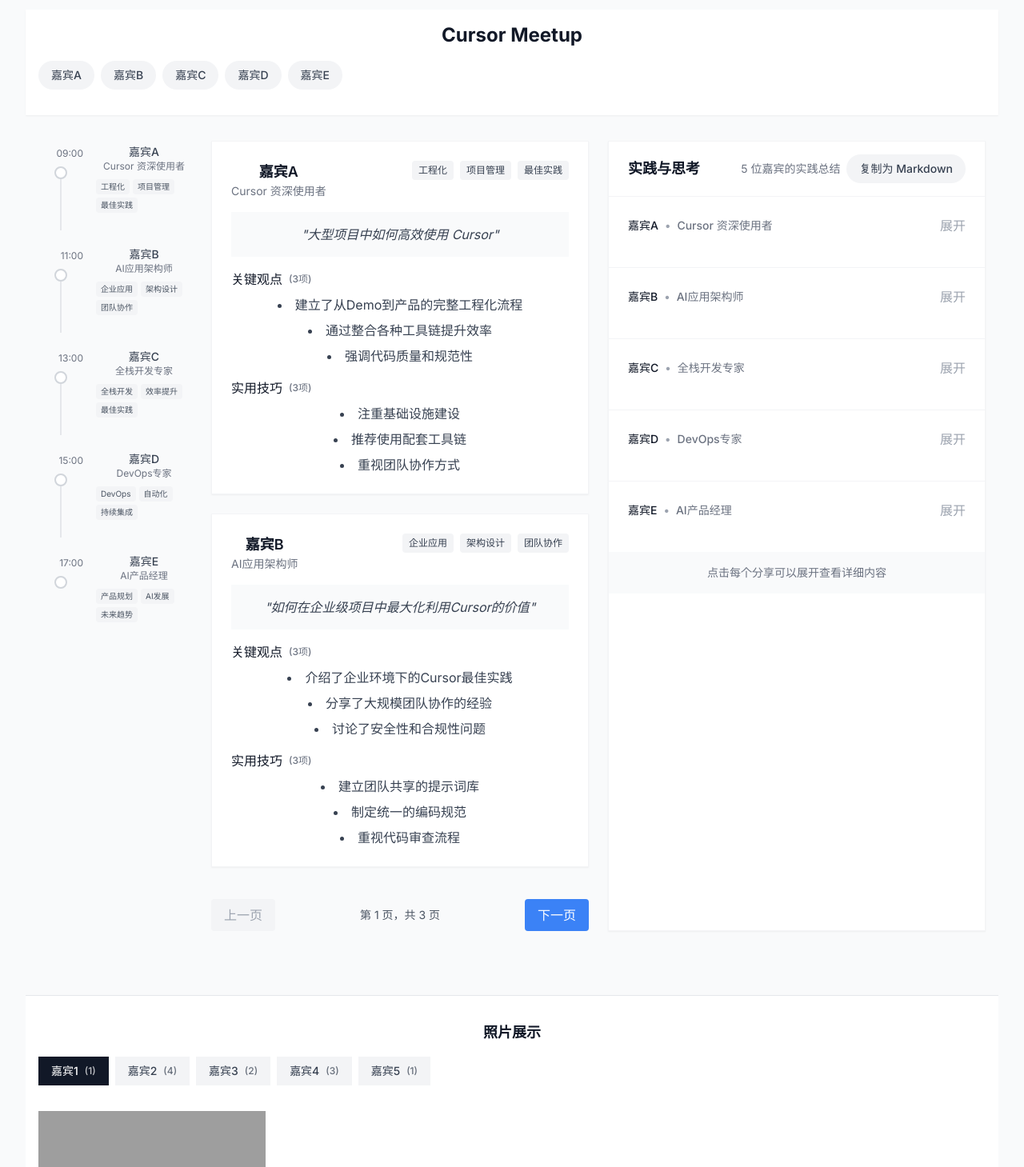
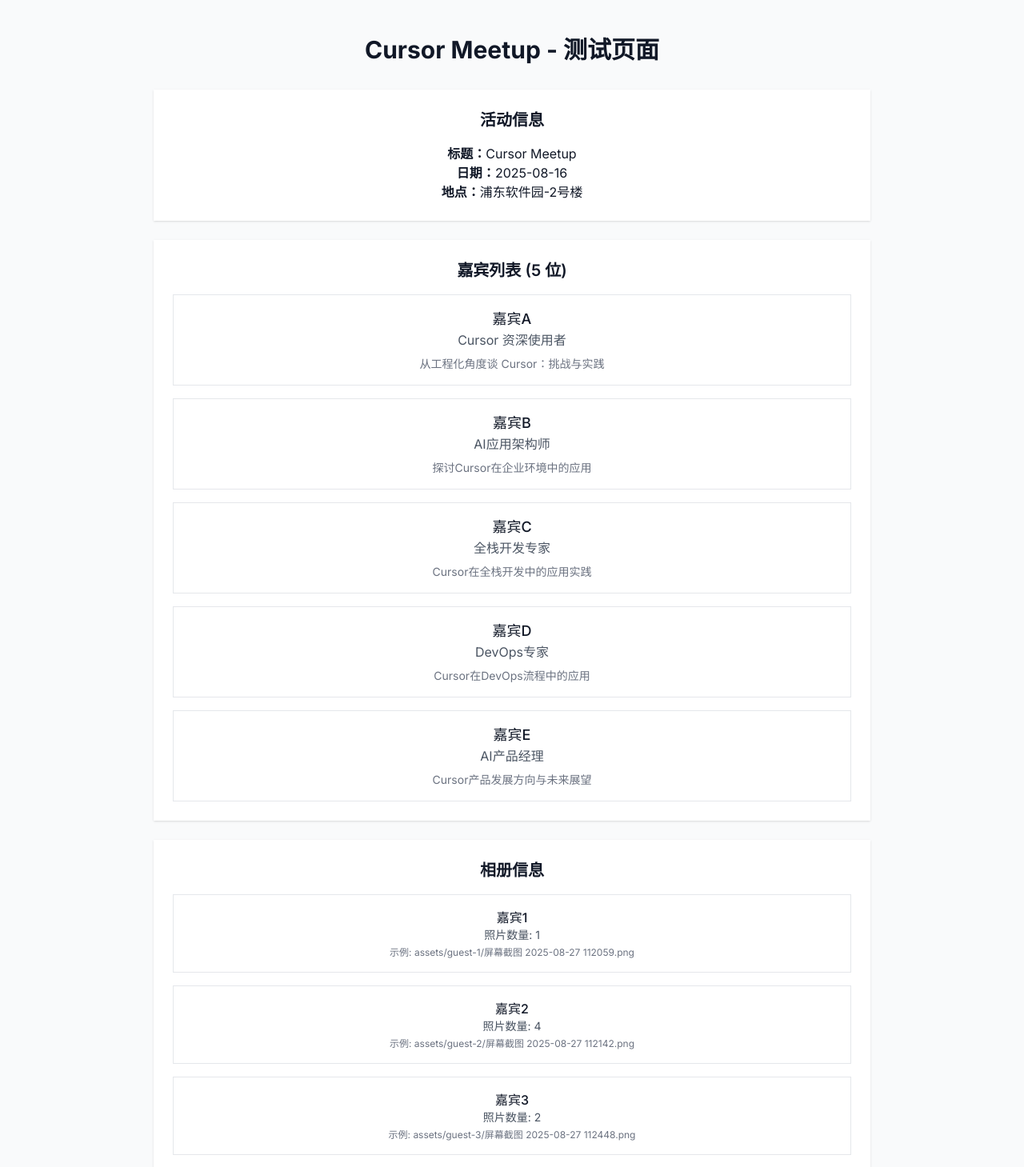
Before and after one commit to Jianan-Huang0609/Cursor_MeetsUp, a React (Vite) app: page / in a window 1280 px wide. Shown: the part 20-1479 px from the top of the page at 80% size. Built offline with nearby package versions, Linux system fonts and the light colour scheme; grey boxes are pictures that could not be loaded.

Commit message:
test: 创建简化测试页面 - 验证基本渲染和数据加载功能

```diff
--- a/src/App.tsx
+++ b/src/App.tsx
@@ -1,56 +1,74 @@
 import { useState } from 'react'
 import './App.css'
-import HeaderChips from './components/HeaderChips'
-import SidebarTimeline from './components/SidebarTimeline'
-import TalkCards from './components/TalkCards'
-import PracticeBoard from './components/PracticeBoard'
-import PhotoGallery from './components/PhotoGallery'
 import meetupData from './data/meetup.json'
 
 function App() {
   const [selectedSpeaker, setSelectedSpeaker] = useState<string | null>(null)
 
   return (
-    <div className="min-h-screen bg-gray-50">
-      <header className="bg-white shadow-sm">
-        <div className="container mx-auto px-4 py-4">
-          <h1 className="text-2xl font-bold text-gray-900">Cursor Meetup</h1>
-          <HeaderChips
-            speakers={meetupData.speakers}
-            onSelect={setSelectedSpeaker}
-            selected={selectedSpeaker}
-          />
+    <div className="min-h-screen bg-gray-50 p-8">
+      <div className="max-w-4xl mx-auto">
+        <h1 className="text-3xl font-bold text-gray-900 mb-8">Cursor Meetup - 测试页面</h1>
+
+        {/* 简单的测试内容 */}
+        <div className="bg-white rounded-lg shadow p-6 mb-6">
+          <h2 className="text-xl font-semibold mb-4">活动信息</h2>
+          <p><strong>标题：</strong>{meetupData.event.title}</p>
+          <p><strong>日期：</strong>{meetupData.event.date}</p>
+          <p><strong>地点：</strong>{meetupData.event.place}</p>
         </div>
-      </header>
 
-      <main className="container mx-auto px-4 py-8">
-        <div className="flex gap-6">
-          <aside className="w-48 flex-shrink-0">
-            <SidebarTimeline
-              speakers={meetupData.speakers}
-              selected={selectedSpeaker}
-              onSelect={setSelectedSpeaker}
-            />
-          </aside>
+        {/* 嘉宾列表 */}
+        <div className="bg-white rounded-lg shadow p-6">
+          <h2 className="text-xl font-semibold mb-4">嘉宾列表 ({meetupData.speakers.length} 位)</h2>
+          <div className="grid gap-4">
+            {meetupData.speakers.map((speaker) => (
+              <div
+                key={speaker.id}
+                className={`p-4 border rounded-lg cursor-pointer transition-colors
+                  ${selectedSpeaker === speaker.id
+                    ? 'border-blue-500 bg-blue-50'
+                    : 'border-gray-200 hover:border-gray-300'
+                  }`}
+                onClick={() => setSelectedSpeaker(speaker.id === selectedSpeaker ? null : speaker.id)}
+              >
+                <h3 className="font-medium text-lg">{speaker.name}</h3>
+                <p className="text-gray-600">{speaker.role}</p>
+                <p className="text-sm text-gray-500 mt-2">{speaker.summary}</p>
 
-          <div className="flex-1 grid grid-cols-1 lg:grid-cols-2 gap-6">
-            <TalkCards
-              speakers={meetupData.speakers}
-              selectedSpeaker={selectedSpeaker}
-            />
-            <PracticeBoard
-              speakers={meetupData.speakers}
-              selectedSpeaker={selectedSpeaker}
-            />
+                {selectedSpeaker === speaker.id && (
+                  <div className="mt-4 p-4 bg-gray-50 rounded">
+                    <h4 className="font-medium mb-2">分享要点：</h4>
+                    <ul className="list-disc list-inside space-y-1 text-sm">
+                      {speaker.talk.highlights.map((highlight, index) => (
+                        <li key={index}>{highlight}</li>
+                      ))}
+                    </ul>
+                  </div>
+                )}
+              </div>
+            ))}
           </div>
         </div>
-      </main>
 
-      <footer className="mt-12 bg-white border-t">
-        <div className="container mx-auto px-4 py-8">
-          <PhotoGallery albums={meetupData.albums} />
+        {/* 相册信息 */}
+        <div className="bg-white rounded-lg shadow p-6 mt-6">
+          <h2 className="text-xl font-semibold mb-4">相册信息</h2>
+          <div className="grid gap-4">
+            {meetupData.albums.map((album) => (
+              <div key={album.id} className="p-4 border border-gray-200 rounded-lg">
+                <h3 className="font-medium">{album.title}</h3>
+                <p className="text-sm text-gray-600">照片数量: {album.images.length}</p>
+                {album.images.length > 0 && (
+                  <p className="text-xs text-gray-500 mt-1">
+                    示例: {album.images[0]}
+                  </p>
+                )}
+              </div>
+            ))}
+          </div>
         </div>
-      </footer>
+      </div>
     </div>
   )
 }
```
